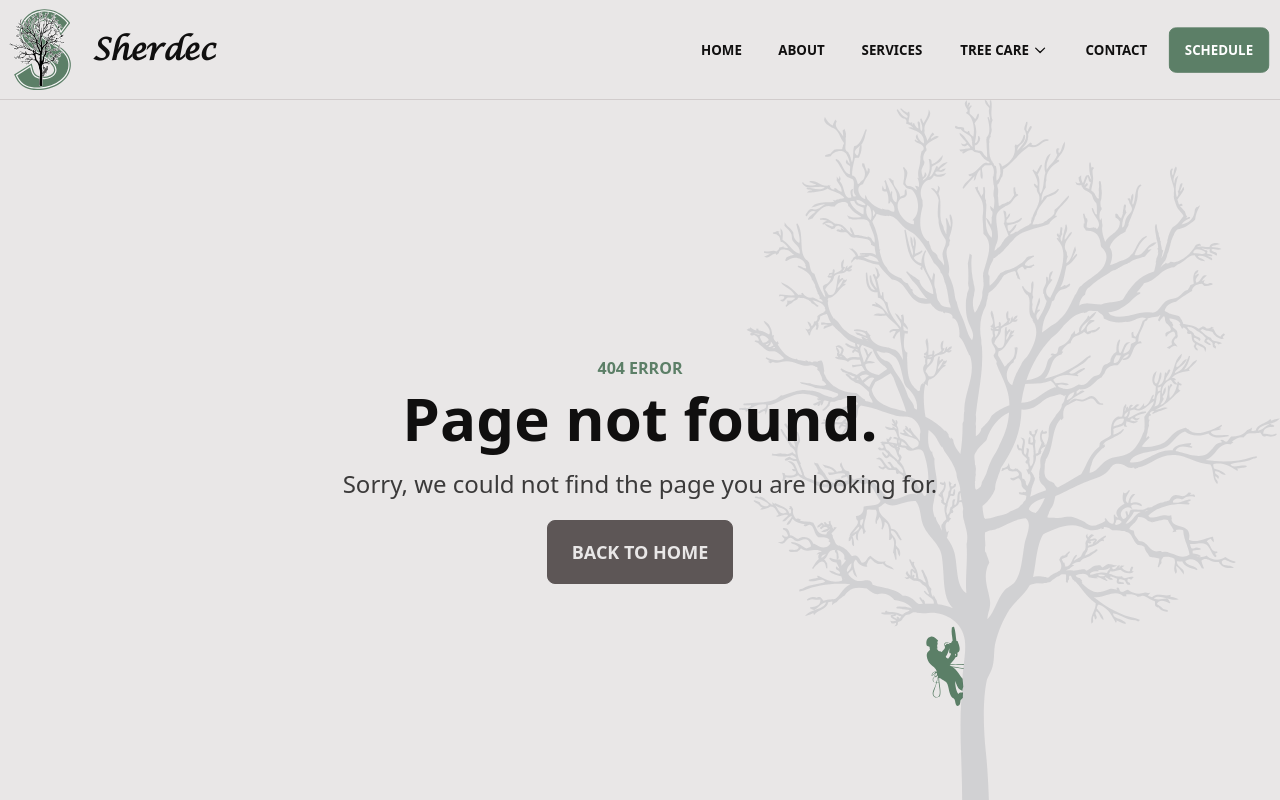
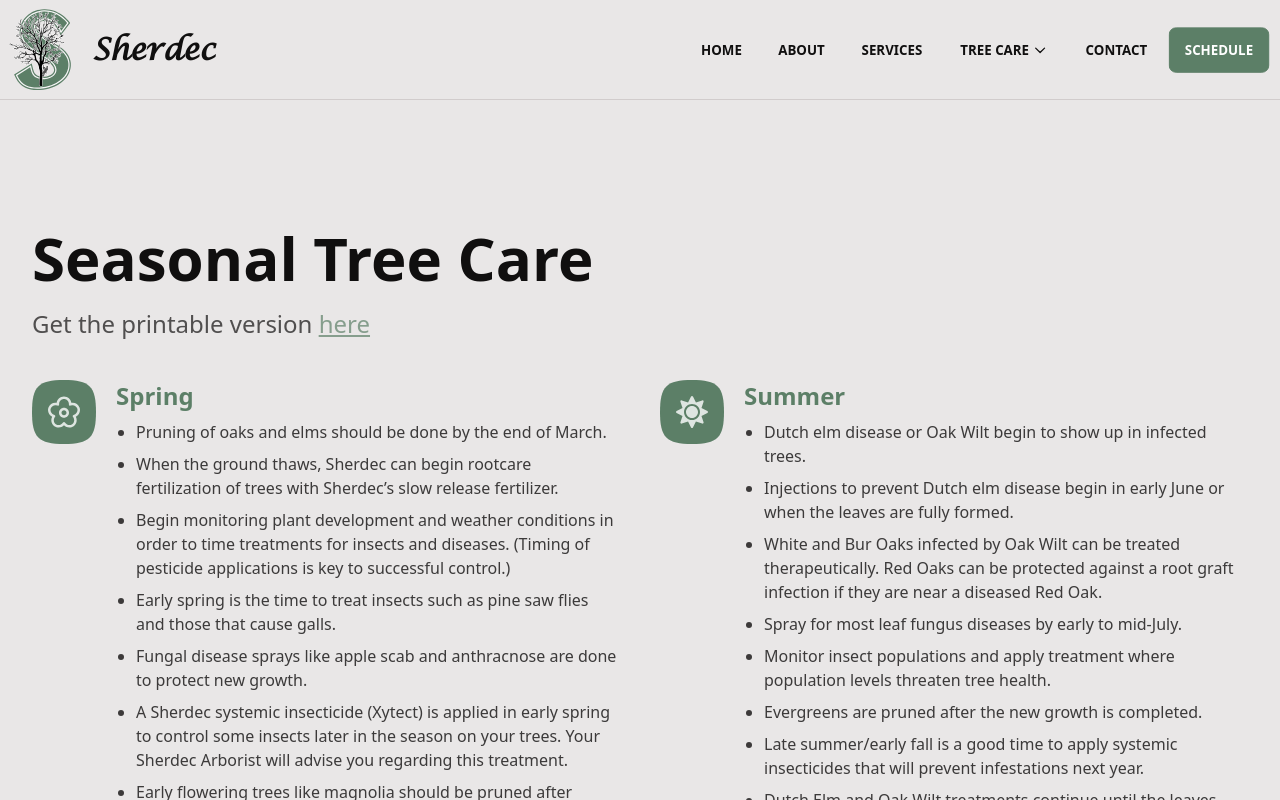
Before and after one commit to raymondkneipp/Sherdec, a Next.js app: page /seasonal-care in a window 1280 px wide. Before the commit this address had no page. Built offline with nearby package versions, Linux system fonts and the light colour scheme.

Commit message:
Added seasonal care page and associated pdf

```diff
--- /dev/null
+++ b/components/icons/Flower.jsx
@@ -0,0 +1,16 @@
+import React from "react";
+
+const Flower = () => {
+  return (
+    <svg
+      xmlns="http://www.w3.org/2000/svg"
+      viewBox="0 0 511.999 511.999"
+      className="w-8 h-8 fill-current"
+    >
+      <path d="M506.154 188.569c-18.778-57.794-76.919-89.97-133.058-79.904C365.094 51.2 315.632 6.821 255.999 6.821c-59.632 0-109.094 44.379-117.096 101.844C82.76 98.603 24.625 130.769 5.845 188.569c-18.782 57.806 9.357 117.996 60.679 142.853-27.304 51.193-13.372 116.17 34.871 151.222 47.878 34.784 114.031 28.556 154.604-13.576 40.566 42.122 106.702 48.377 154.604 13.575 48.243-35.051 62.174-100.028 34.871-151.221 51.336-24.862 79.459-85.058 60.68-142.853zm-88.266 110.938l-9.128 2.966c-12.925 4.201-17.969 19.802-9.999 30.773l5.642 7.765c25.356 34.899 17.592 83.92-17.307 109.275-34.9 25.355-83.921 17.591-109.276-17.308l-5.642-7.766c-7.989-10.996-24.386-10.971-32.357 0l-5.642 7.766c-25.356 34.899-74.377 42.663-109.275 17.308-34.899-25.356-42.664-74.377-17.308-109.276l5.642-7.765c7.988-10.995 2.898-26.583-9.999-30.773l-9.128-2.966c-41.12-13.361-63.594-57.452-50.229-98.578 13.308-40.961 57.29-63.644 98.578-50.228l9.13 2.966c12.9 4.188 26.177-5.428 26.177-19.019v-9.599c0-43.138 35.096-78.233 78.232-78.233 43.137 0 78.232 35.096 78.232 78.233v9.599c0 13.59 13.277 23.208 26.177 19.019l9.131-2.967c41.117-13.359 85.214 9.099 98.577 50.229 13.363 41.119-9.102 85.215-50.228 98.579z"></path>
+      <path d="M255.999 188.146c-44.106 0-79.99 35.883-79.99 79.99s35.883 79.99 79.99 79.99 79.99-35.883 79.99-79.99-35.882-79.99-79.99-79.99zm0 119.984c-22.053 0-39.995-17.942-39.995-39.995 0-22.053 17.942-39.995 39.995-39.995s39.995 17.942 39.995 39.995c0 22.054-17.942 39.995-39.995 39.995z"></path>
+    </svg>
+  );
+};
+
+export default Flower;
--- /dev/null
+++ b/components/icons/Sun.jsx
@@ -0,0 +1,15 @@
+import React from "react";
+
+const Sun = () => {
+  return (
+    <svg
+      xmlns="http://www.w3.org/2000/svg"
+      viewBox="0 0 512 512"
+      className="w-8 h-8 fill-current"
+    >
+      <path d="M256 160c-52.9 0-96 43.1-96 96s43.1 96 96 96 96-43.1 96-96-43.1-96-96-96zm246.4 80.5l-94.7-47.3 33.5-100.4c4.5-13.6-8.4-26.5-21.9-21.9l-100.4 33.5-47.4-94.8c-6.4-12.8-24.6-12.8-31 0l-47.3 94.7L92.7 70.8c-13.6-4.5-26.5 8.4-21.9 21.9l33.5 100.4-94.7 47.4c-12.8 6.4-12.8 24.6 0 31l94.7 47.3-33.5 100.5c-4.5 13.6 8.4 26.5 21.9 21.9l100.4-33.5 47.3 94.7c6.4 12.8 24.6 12.8 31 0l47.3-94.7 100.4 33.5c13.6 4.5 26.5-8.4 21.9-21.9l-33.5-100.4 94.7-47.3c13-6.5 13-24.7.2-31.1zm-155.9 106c-49.9 49.9-131.1 49.9-181 0-49.9-49.9-49.9-131.1 0-181 49.9-49.9 131.1-49.9 181 0 49.9 49.9 49.9 131.1 0 181z"></path>
+    </svg>
+  );
+};
+
+export default Sun;
--- a/components/icons/index.js
+++ b/components/icons/index.js
@@ -18,3 +18,6 @@ export { default as Target } from "./Target";
 export { default as Heart } from "./Heart";
 export { default as DownArrow } from "./DownArrow";
 export { default as Tree } from "./Tree";
+export { default as Sun } from "./Sun";
+export { default as Flower } from "./Flower";
+export { default as Snow } from "./Snow";
--- /dev/null
+++ b/pages/seasonal-care.js
@@ -0,0 +1,104 @@
+import Link from "next/link";
+import { Layout, SEOTags, Avatar } from "../components";
+import { Flower, Leaf, Snow, Sun } from "../components/icons";
+
+function Season({ icon, title, list }) {
+  return (
+    <div
+      className={`text-primary grid grid-flow-row sm:grid-flow-col gap-5 justify-start`}
+    >
+      <Avatar image={icon} />
+      <div className="">
+        <h3 className="text-2xl font-bold mb-2">{title}</h3>
+        <ul className="text-base-content text-opacity-80 list-disc space-y-2 list-outside ml-5">
+          {list.map((item) => (
+            <li>{item}</li>
+          ))}
+        </ul>
+      </div>
+    </div>
+  );
+}
+
+export default function SeasonalCarePage() {
+  return (
+    <Layout>
+      <SEOTags
+        title="Seasonal Care"
+        description="To keep a tree healthy and beautiful, they require year round care."
+      />
+
+      <div className="container py-32">
+        <h1 className="mb-5 text-4xl sm:text-5xl md:text-6xl font-bold">
+          Seasonal Tree Care
+        </h1>
+        <p className="mb-10 text-base-content opacity-70 xl:max-w-md mb-5 text-lg md:text-2xl">
+          Get the printable version{" "}
+          <Link href="/pdfs/tree-care-calendar.pdf">
+            <a className="link link-primary">here</a>
+          </Link>
+        </p>
+
+        <div className="grid grid-cols-1 xl:grid-cols-2 gap-10">
+          <Season
+            title="Spring"
+            icon={<Flower />}
+            list={[
+              "Pruning of oaks and elms should be done by the end of March.",
+              "When the ground thaws, Sherdec can begin rootcare fertilization of trees with Sherdec’s slow release fertilizer.",
+              "Begin monitoring plant development and weather conditions in order to time treatments for insects and diseases. (Timing of pesticide applications is key to successful control.)",
+              "Early spring is the time to treat insects such as pine saw flies and those that cause galls.",
+              "Fungal disease sprays like apple scab and anthracnose are done to protect new growth.",
+              "A Sherdec systemic insecticide (Xytect) is applied in early spring to control some insects later in the season on your trees. Your Sherdec Arborist will advise you regarding this treatment.",
+              "Early flowering trees like magnolia should be pruned after flowering in order to preserve the flower buds.",
+              "Application of the plant growth regulator, Cambistat® is done to control plant size and improve health in many situations.",
+            ]}
+          />
+
+          <Season
+            title="Summer"
+            icon={<Sun />}
+            list={[
+              "Dutch elm disease or Oak Wilt begin to show up in infected trees.",
+              "Injections to prevent Dutch elm disease begin in early June or when the leaves are fully formed.",
+              "White and Bur Oaks infected by Oak Wilt can be treated therapeutically. Red Oaks can be protected against a root graft infection if they are near a diseased Red Oak.",
+              "Spray for most leaf fungus diseases by early to mid-July.",
+              "Monitor insect populations and apply treatment where population levels threaten tree health.",
+              "Evergreens are pruned after the new growth is completed.",
+              "Late summer/early fall is a good time to apply systemic insecticides that will prevent infestations next year.",
+              "Dutch Elm and Oak Wilt treatments continue until the leaves turn color in the fall.",
+              "Iron injections to treat severe chlorosis (yellow leaves) are done at this time of year.",
+              "Pruning of trees continues throughout the entire season.",
+            ]}
+          />
+
+          <Season
+            title="Autumn"
+            icon={<Leaf />}
+            list={[
+              "Have a Sherdec Arborist assess your trees and help you prepare for leaf drop and dormancy.",
+              "Dutch Elm and Oak Wilt treatments continue until the leaves turn color in the fall.",
+              "Iron injections to treat chlorosis (yellow leaves) are best done at this time of year.",
+              "Pruning of trees and shrubs is done during this season season.",
+              "Time to rake and compost and make assessment for next spring.",
+            ]}
+          />
+
+          <Season
+            title="Winter"
+            icon={<Snow />}
+            list={[
+              "Winter is the best time to prune most trees.",
+              "When the leaves are off the trees it is easier to identify structural problems for correction or dead wood for removal.",
+              "Insects and disease problems are not active in the winter, eliminating the possibility of infection into fresh pruning wounds.",
+              "Winter is a good time to remove a tree especially if heavy equipment is required to do the work. The frozen ground and snow cover reduces the amount of damage that may be done around the property.",
+              "Tree and shrub fertilization continues until the ground freezes. Sherdec’s slow release Rootcare Fertilization formula will not promote unwanted late season growth.",
+              "Pruning of oaks and elms starts again after the first hard frost.",
+              "Shrubs will be pruned until the snow depth makes it impractical to do so. Avoid shearing early spring flowering shrubs now so that the flower buds are not removed.",
+            ]}
+          />
+        </div>
+      </div>
+    </Layout>
+  );
+}
```
Also changed, not shown: components/icons/Snow.jsx (added, +15 -0 lines), 1 other file (tests, documents, lock files or other folders).
